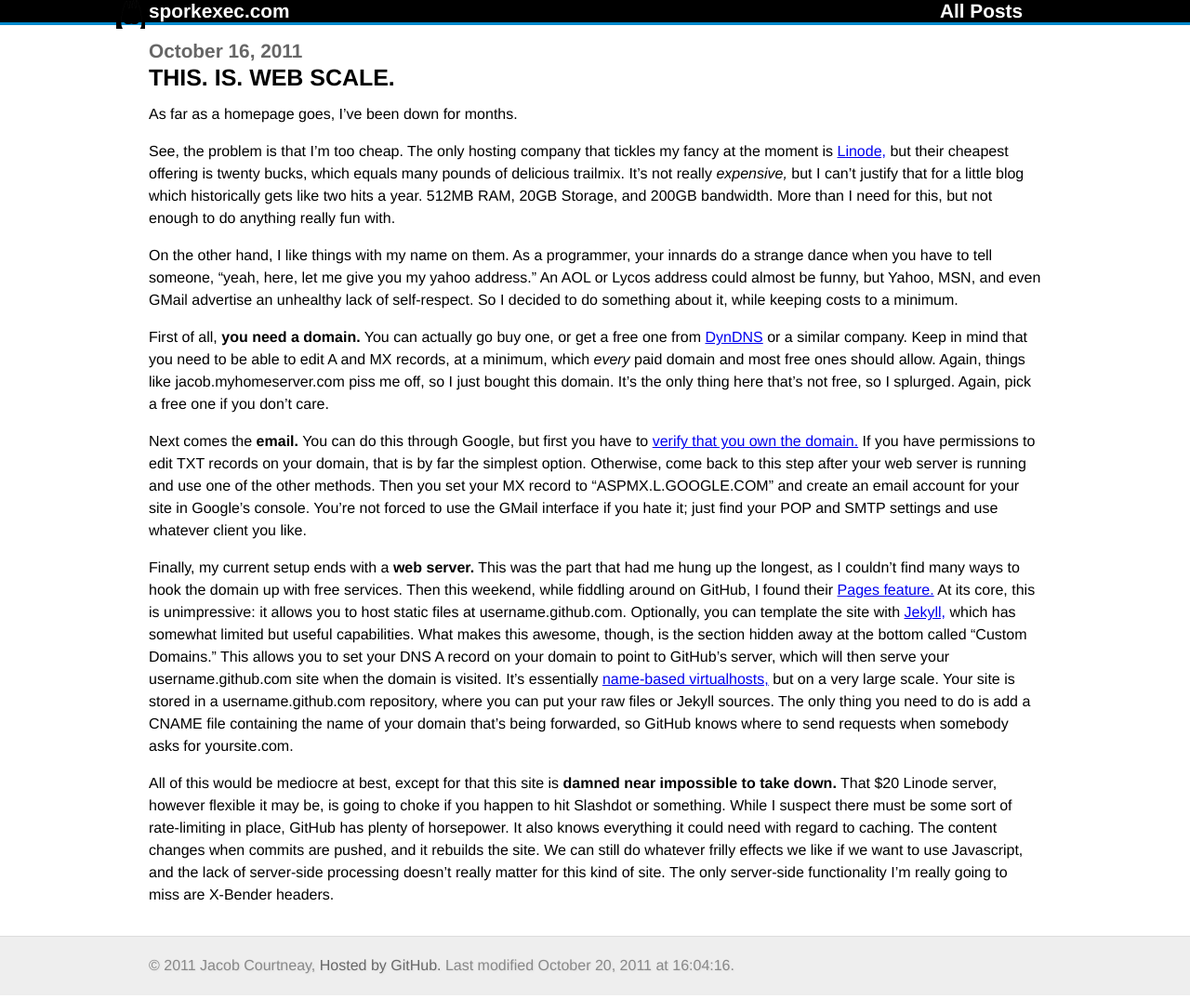
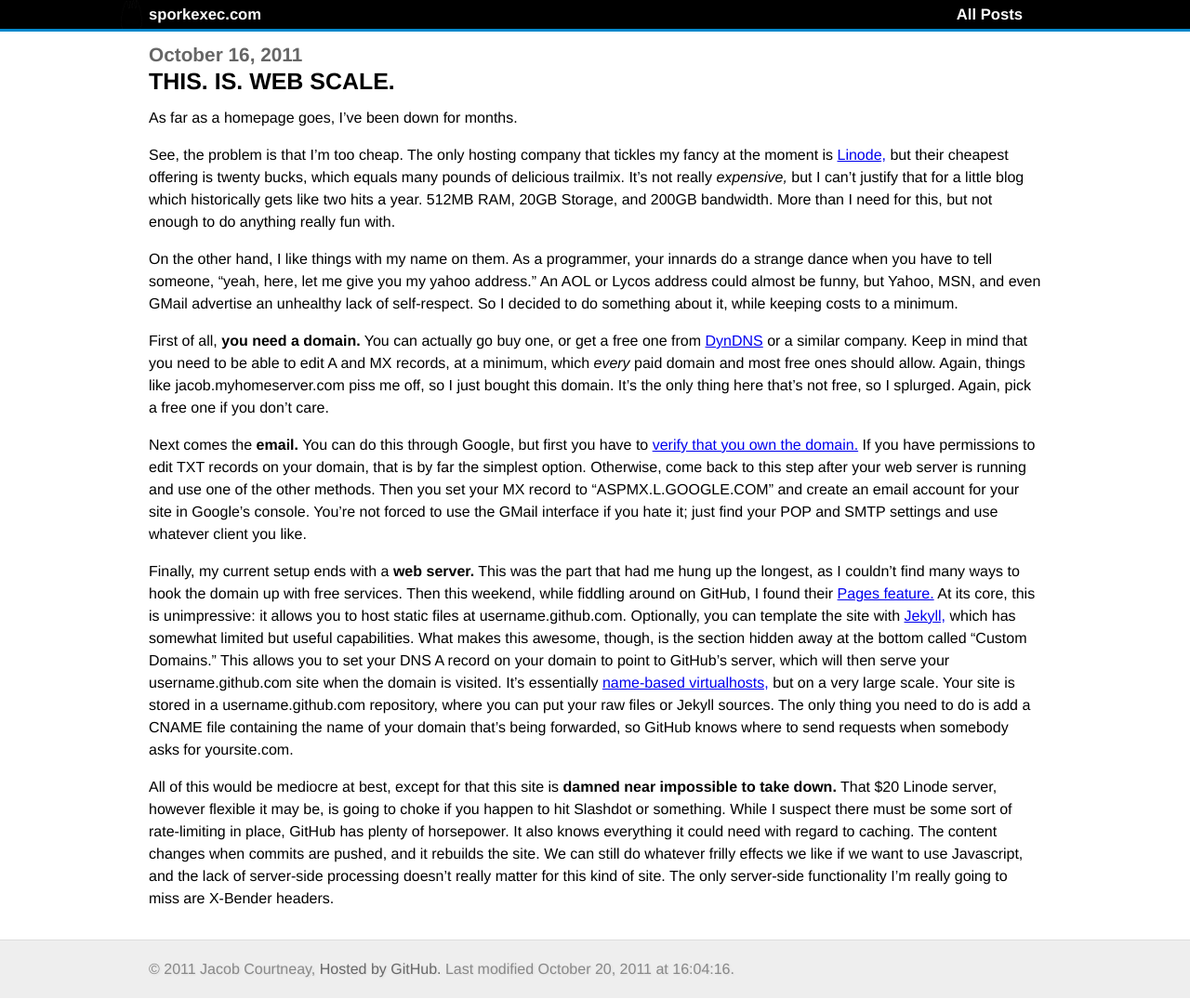
Before and after one commit to sporkexec/sporkexec.github.com, a Jekyll site: the page built from index.html, in a window 1280 px wide. Shown: the whole page at 93% size. Built offline with Jekyll 4.4.1, drawn with Linux system fonts in a browser that asks for light colours.

Commit message:
Font sizes not doing what I'd like on Firefox 3.6.
Working in a crippled environment besides...

```diff
--- a/style/desktop.css
+++ b/style/desktop.css
@@ -1,5 +1,5 @@
 #wrap{min-height:100%;}
-#header{background-color:#000;border-bottom:3px solid #08C;margin-bottom:1em;}#header a{color:#fff;text-decoration:none;}#header a:hover{color:#08c;}
+#header{background-color:#000;border-bottom:3px solid #08C;margin-bottom:1em;height:31px;line-height:31px;font-size:0.8em;}#header a{color:#fff;text-decoration:none;}#header a:hover{color:#08c;}
 #header .home{position:relative;}#header .home img{position:absolute;left:-35px;}
 #header .home:hover img{background-color:#222;}
 #header .links{text-align:right;}
--- a/style/desktop.less
+++ b/style/desktop.less
@@ -8,6 +8,9 @@
 	background-color: #000;
 	border-bottom: 3px solid #08C;
 	margin-bottom: 1em;
+	height: 31px;
+	line-height: 31px;
+	font-size: 0.8em;
 	a {
 		color: #fff;
 		text-decoration: none;
```
